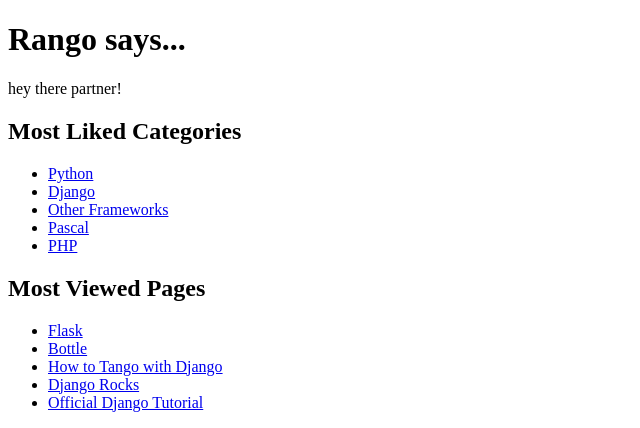
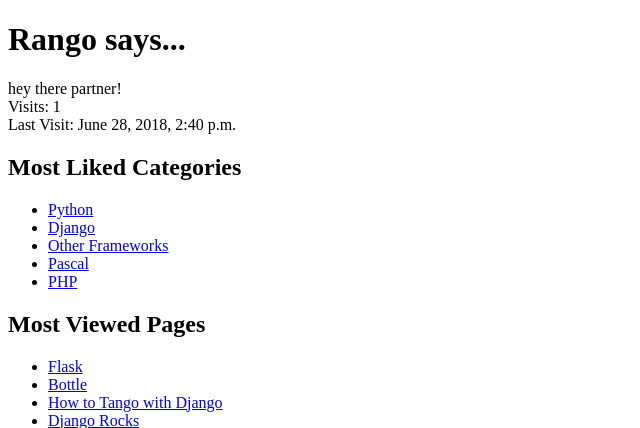
Before and after one commit to mblacklock/rango, a Django app: page / in a window 1280 px wide. Shown: the top 428 px of the page, without its empty margins (0-640 px from the left). Run offline with Django 3.2, Linux system fonts and the light colour scheme; data comes from the database, SQL or seed files in the repository; both versions use the stored data as it was after the commit.

Commit message:
Ch.10 Complete

```diff
--- a/rango/templates/rango/index.html
+++ b/rango/templates/rango/index.html
@@ -11,6 +11,10 @@
 		{% else %}
 			hey there partner!
 		{% endif %}
+		</br>
+		Visits: {{ visits }}
+		</br>
+		Last Visit: {{ last_visit }}
 	</div>
 	<div>
 		{% if categories %}
--- a/rango/views.py
+++ b/rango/views.py
@@ -1,8 +1,9 @@
 # -*- coding: utf-8 -*-
 from __future__ import unicode_literals
 
+from datetime import datetime
+
 from django.shortcuts import render
-
 from django.http import HttpResponse, HttpResponseRedirect
 from django.contrib.auth import authenticate, login, logout
 from django.urls import reverse
@@ -17,14 +18,26 @@
 
 def index(request):
 
+    request.session.set_test_cookie()
+    visitor_cookie_handler(request)
+
     category_list = Category.objects.order_by('-likes')[:5]
     pages_list = Page.objects.order_by('-views')[:5]
     context_dict = {'categories': category_list,
-                    'pages': pages_list}
+                    'pages': pages_list,
+                    'visits': request.session['visits'],
+                    'last_visit': datetime.strptime(request.session['last_visit'][:-7],
+                                        '%Y-%m-%d %H:%M:%S')}
 
     return render(request, 'rango/index.html', context=context_dict)
 
+
 def about(request):
+
+    if request.session.test_cookie_worked():
+        print("TEST COOKIE WORKED")
+        request.session.delete_test_cookie()
+
     # prints out whether the method is a GET or a POST
     print(request.method)
     # prints out the user name, if no one is logged in it prints `AnonymousUser`
@@ -171,3 +184,32 @@
 def user_logout(request):
     logout(request)
     return HttpResponseRedirect(reverse('index'))
+
+###########  HELPER FUNCTIONS  ###############
+
+def visitor_cookie_handler(request):
+    # Get the number of visits to the site.
+    # We use the COOKIES.get() function to obtain the visits cookie.
+    # If the cookie exists, the value returned is casted to an integer.
+    # If the cookie doesn't exist, then the default value of 1 is used.
+    visits = int(get_server_side_cookie(request,'visits', '1'))
+
+    last_visit_cookie = get_server_side_cookie(request, 'last_visit', str(datetime.now()))
+    last_visit_time = datetime.strptime(last_visit_cookie[:-7],
+                                        '%Y-%m-%d %H:%M:%S')
+
+    # If it's been more than a day since the last visit...
+    if (datetime.now() - last_visit_time).seconds > 2:
+        visits += 1
+        #update the last visit cookie now that we have updated the count
+        request.session['last_visit'] = str(datetime.now())
+    else:
+        request.session['last_visit'] =  last_visit_cookie
+    # update/set the visits cookie
+    request.session['visits'] =  visits
+
+def get_server_side_cookie(request, cookie, default_val=None):
+    val = request.session.get(cookie)
+    if not val:
+        val = default_val
+    return val
```
Also changed, not shown: db.sqlite3.
